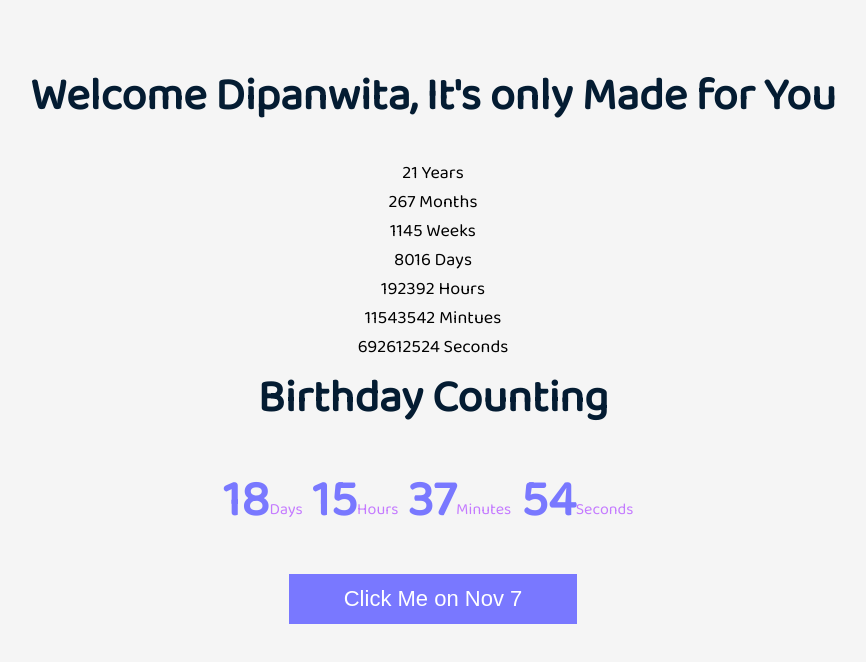
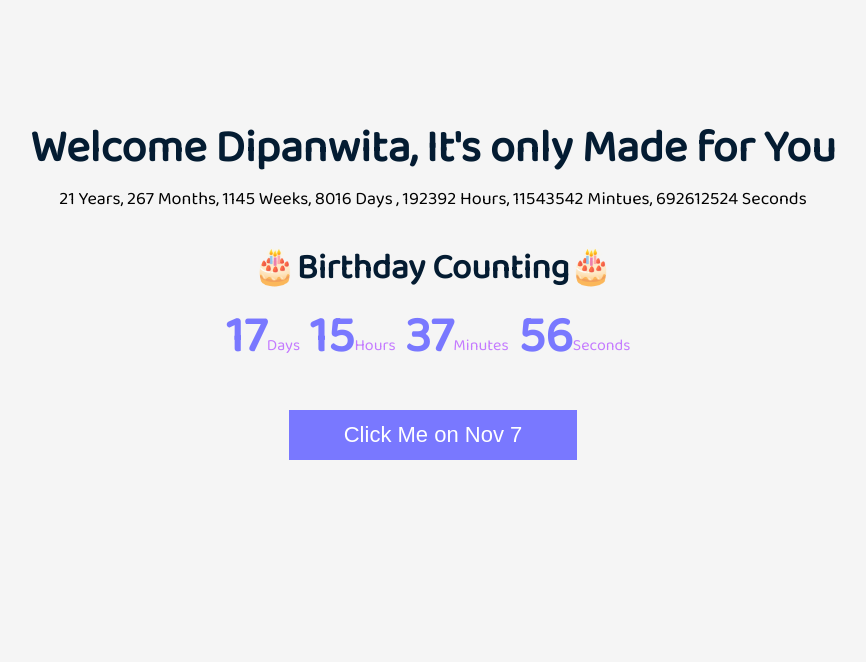
Before and after one commit to Darkethic06/watson-birthday, a plain HTML site: page index.html in a window 1280 px wide. Shown: the whole page, without its empty margins (207-1073 px from the left). Drawn offline with nearby package versions, Linux system fonts and the light colour scheme.

Commit message:
Version 2.0.2

```diff
--- a/index.html
+++ b/index.html
@@ -7,27 +7,18 @@
     <meta name="viewport" content="width=device-width, initial-scale=1.0">
     <title>Document</title>
     <link rel="stylesheet" href="style.css">
+    <script src="https://cdnjs.cloudflare.com/ajax/libs/howler/2.2.3/howler.core.min.js" integrity="sha512-+wqa4/aOL4vwhL637A4p+6epqhUHDqpEfYJa1+PlzlMf908CSOb3xtIeKwZWh5Q0Q/R2nYUKxH4vvcQg+k8KKQ==" crossorigin="anonymous" referrerpolicy="no-referrer"></script>
 </head>
 
 <body>
     <div class="box">
         <h1 class="head">Welcome Dipanwita, It's only Made for You</h1>
+
+        <center style="font-size:18px ;">
+            <span id="leftYTD"></span>,&nbsp;<span id="leftMonth"></span>,&nbsp;<span id="leftWeek"></span>,&nbsp;<span id="leftDays"></span>,&nbsp;<span id="leftHours"></span>,&nbsp;<span id="leftMin"></span>,&nbsp;<span id="leftSec"></span>
+        </center>
         <br>
-        <center style="font-size:18px ;">
-            <!-- 21 years 11 months 11 days -->
-            <span id="leftYTD"></span>
-            <!-- <br> 263 months 11 days -->
-            <br> <span id="leftMonth"></span>
-            <br> <span id="leftWeek"></span>
-            <br> <span id="leftDays"></span>
-            <br> <span id="leftHours"></span>
-            <!-- <br> 192,360 hours -->
-            <!-- <br> 11,541,600 minutes -->
-            <br><span id="leftMin"></span>
-           <br><span id="leftSec"></span>
-        </center>
-        <h2 class="head">Birthday Counting</h2>
-        <br>
+        <h2 class="subhead">🎂Birthday Counting🎂</h2>
         <div class="times">
 
             <h2 class="time" id="days">
@@ -49,11 +40,17 @@
         </div>
         <button class="btn" id="btn">Click Me on Nov 7</button>
     </div>
+    <!-- <audio  type="audio/mpeg" autoplay loop onplay="handlePlay(event)" >
+        <source src= >
 
-    <audio loop autoplay>
-        <source src="assets/audio.mp3" type="audio/mpeg">
+    </audio> -->
 
-      </audio>
+    <!-- <iframe src="assets/audio.mp3"  frameborder="0" allow="sound 'assets/audio.mp3'"></iframe> -->
+
+<!-- ////////////////////////////////////////////////////////////////////// -->
+
+
+
 
     <script src="script.js"></script>
 </body>
--- a/script.js
+++ b/script.js
@@ -1,5 +1,10 @@
+
+
+
+//   //////////////////////////////////////////////
+
 let x = setInterval(() => {
-    let dest = new Date('Mon Nov 6 2022 23:59:59').getTime();
+    let dest = new Date('Mon Nov 6 2022 00:00:01').getTime();
     let now = new Date().getTime();
 
     let diff = dest - now;
@@ -21,7 +26,7 @@ let x = setInterval(() => {
 }, 1000);
 
 
-document.getElementById("btn").addEventListener("click",function(){
+document.getElementById("btn").addEventListener("click", function () {
     alert("Please Click Me On November 7");
 })
 
@@ -30,14 +35,14 @@ let a = setInterval(() => {
     let leftDest = new Date('Mon Nov 7 2000 00:00:01').getTime();
     let leftNow = new Date().getTime();
 
-    let leftDiff =  leftNow- leftDest;
-    let leftYear = Math.floor(leftDiff / (1000 * 60 * 60 * 24 * 365))
+    let leftDiff = leftNow - leftDest;
+    let leftYear = Math.floor(leftDiff / (1000 * 60 * 60 * 24 * 366))
     let leftMonth = Math.floor(leftDiff / (1000 * 60 * 60 * 24 * 30))
-    let leftWeek = Math.floor(leftDiff / (1000 * 60 * 60 * 24 *7))
+    let leftWeek = Math.floor(leftDiff / (1000 * 60 * 60 * 24 * 7))
 
     let leftDays = Math.floor(leftDiff / (1000 * 60 * 60 * 24))
 
-    let leftHours = Math.floor((leftDiff / (1000 * 60 * 60 )))
+    let leftHours = Math.floor((leftDiff / (1000 * 60 * 60)))
     let leftMin = Math.floor((leftDiff / (1000 * 60)))
 
     var leftSec = Math.floor((leftDiff / (1000)))
@@ -48,7 +53,7 @@ let a = setInterval(() => {
     document.getElementById('leftHours').innerHTML = leftHours + " Hours"
     document.getElementById('leftMin').innerHTML = leftMin + " Mintues"
     document.getElementById('leftSec').innerHTML = leftSec + " Seconds"
-    document.getElementById('leftYTD').innerHTML =  leftYear + " Years"
+    document.getElementById('leftYTD').innerHTML = leftYear + " Years"
 
 
 
--- a/style.css
+++ b/style.css
@@ -15,13 +15,16 @@ body {
 }
 
 .head {
+    margin-top: 5rem;
     font-size: 45px;
+    color: #041C32;
+}
+.subhead{
+    font-size: 35px;
     color: #041C32;
 }
 
 .box {
-    margin-top: 12rem;
-    height: 300px;
     width: auto;
     padding: 2rem;
     display: flex;
@@ -97,3 +100,4 @@ body {
         margin-top: 2rem;
     }
 }
+/* //////////////////////////////////////////////// */
```
